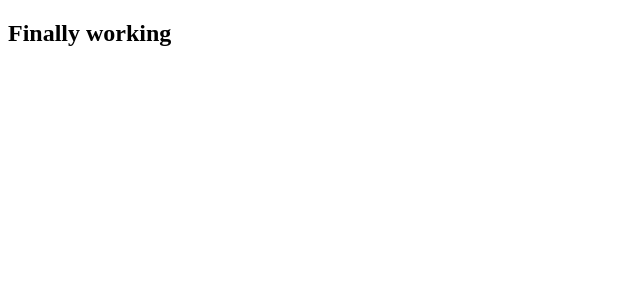
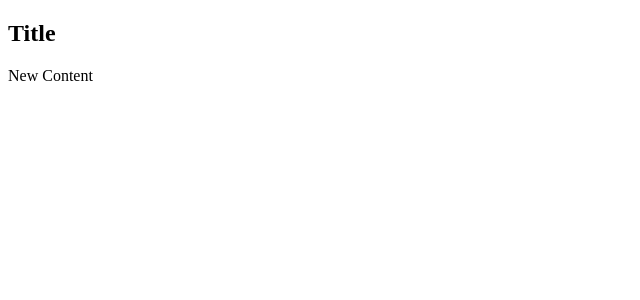
Before and after one commit to Cyrillo46/react-1, a React (Create React App) app: page / in a window 1280 px wide. Shown: the top 300 px of the page, without its empty margins (0-640 px from the left). Built offline with nearby package versions, Linux system fonts and the light colour scheme.

Commit message:
created two components and rendered content

```diff
--- a/src/App.js
+++ b/src/App.js
@@ -1,7 +1,12 @@
 import React from 'react'
+import Title from './Title'
+import Message from './Message'
 
 export default function Greeting() {
   return (
-    <h2>Finally working</h2>
+    <>
+    <Title />
+    <Message />
+    </>
   )
 }
--- /dev/null
+++ b/src/Message.js
@@ -0,0 +1,9 @@
+import React from 'react'
+
+function Message() {
+  return (
+    <p>New Content</p>
+  )
+}
+
+export default Message
--- /dev/null
+++ b/src/Title.js
@@ -0,0 +1,9 @@
+import React from 'react'
+
+function Title() {
+  return (
+    <h2>Title</h2>
+  )
+}
+
+export default Title
--- a/src/index.js
+++ b/src/index.js
@@ -1,7 +1,7 @@
 import React from 'react';
 import ReactDOM from 'react-dom/client';
-import App from './App';
+import Greeting from './App';
 
 
 const root = ReactDOM.createRoot(document.getElementById('root'));
-root.render(<App />);
+root.render(<Greeting />);
```
